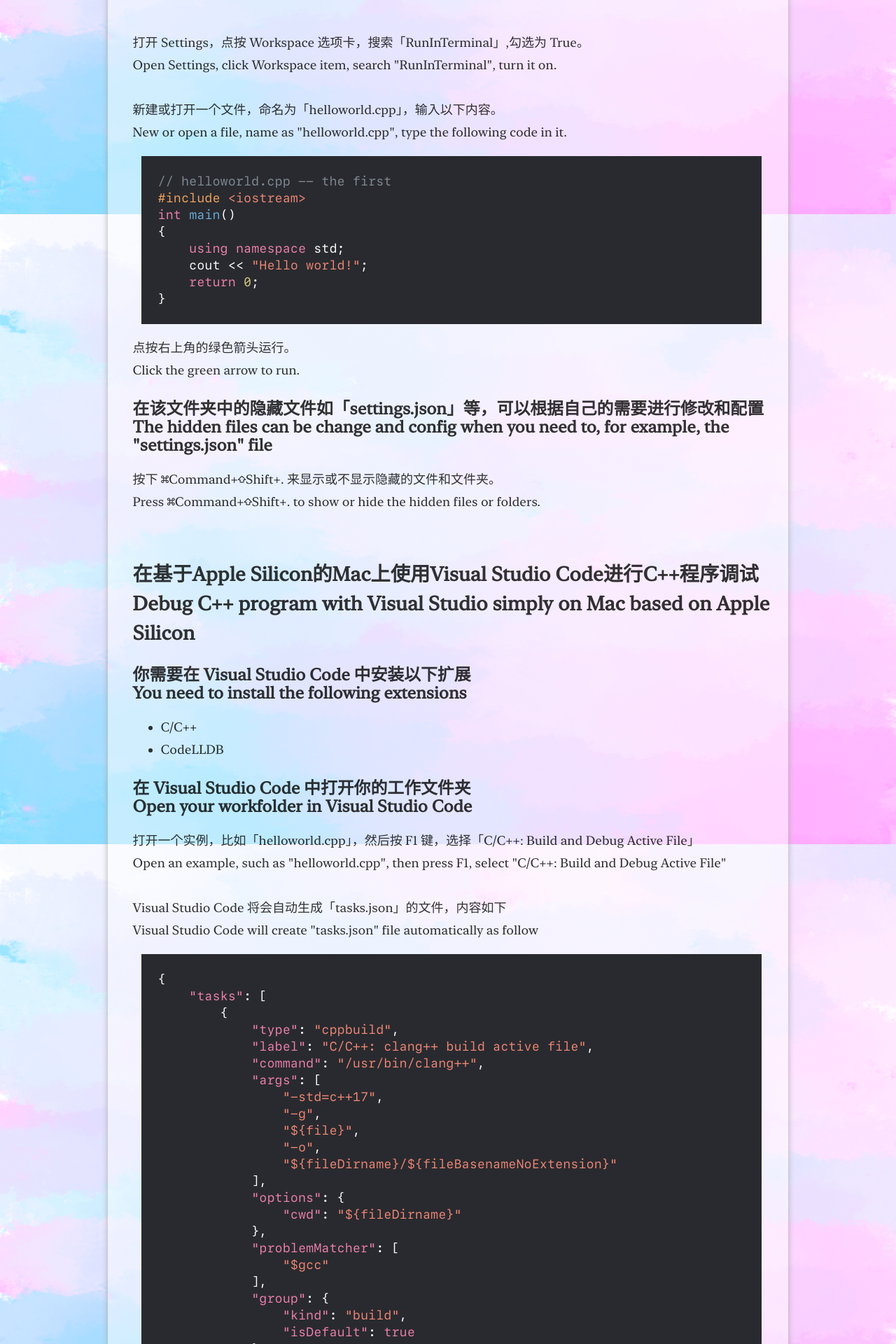
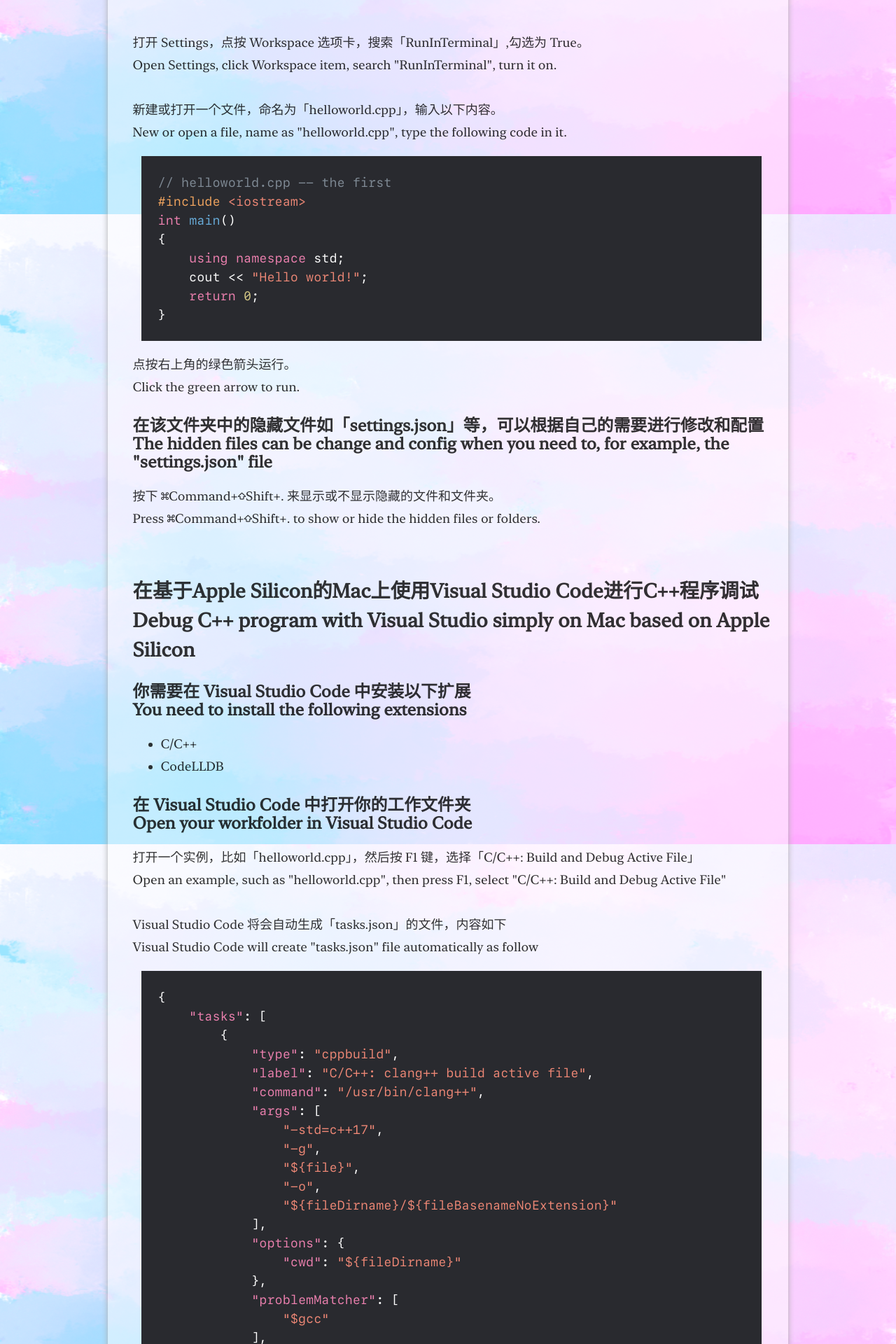
Before and after one commit to Chen-Rain/Chen-Rain.github.io, a Jekyll site: the page built from _posts/2021-09-27-基于Apple Silicon的Mac配置C++运行环境.md, in a window 1280 px wide. Shown: the part 1494-3414 px from the top of the page at 70% size. Built offline with Jekyll 4.4.1, drawn with Linux system fonts in a browser that asks for light colours; some web fonts are replaced; comment, search, counter and statistics services are not loaded.

Commit message:
Update _content.scss

```diff
--- a/_sass/simple-texture/blog/_content.scss
+++ b/_sass/simple-texture/blog/_content.scss
@@ -131,8 +131,8 @@
     pre,
     samp {
         font-family: $fonts-code;
-        font-size: 18px;
-        line-height: 24px;
+        font-size: 1em;
+        line-height: 1.5em;
     }
 
     table,
```
